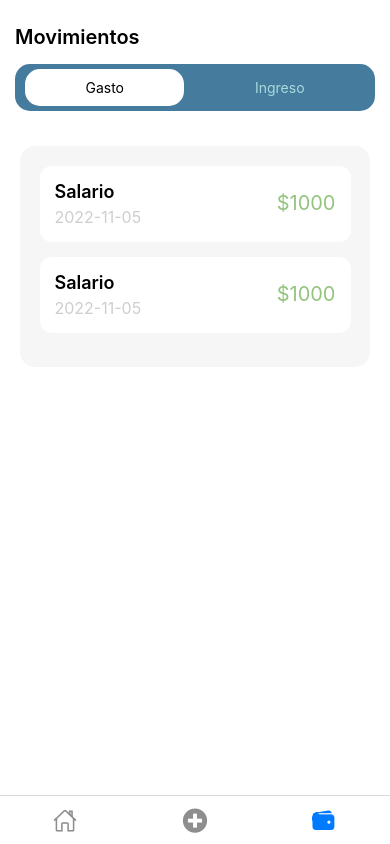
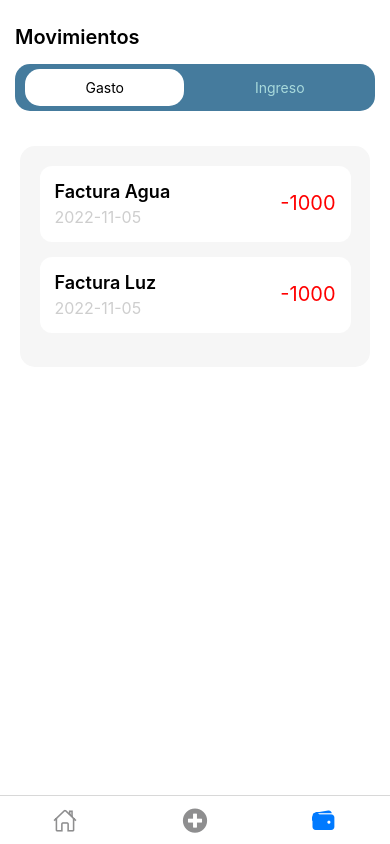
Before and after one commit to Juandurdaneta/Budget-app-react-native, a React Native app: screen /Movements in a window 390 px wide. Built offline with nearby package versions, Linux system fonts and the light colour scheme.

Commit message:
Add movements managet component

```diff
--- a/src/components/MovementGrid/index.js
+++ b/src/components/MovementGrid/index.js
@@ -2,18 +2,29 @@ import React from "react";
 import { Text, View, StyleSheet } from "react-native";
 
 
-const MovementGrid = ({movement}) =>{
+const MovementGrid = ({movements}) =>{
         return(
-    <View style={styles.container}>
+            <View>
+            {
+
+            movements.map((movement, index) =>(
+                <View style={styles.container} key={index}>
                 <View>
                     <Text style={styles.noteText}>{movement.note}</Text>
                     <Text style={styles.dateText}>{movement.date}</Text>
                 </View>
                 <View>
-            <Text style={styles.amountText}>${movement.amount}</Text>
+                    {
+                    movement.amount > 0 ? <Text style={[styles.amountText, styles.incomeText]}>{movement.amount}</Text> : <Text style={[styles.amountText, styles.expenseText]}>{movement.amount}</Text>
+                    }
                 </View>
             </View>
+            ))
+        }
+        </View>
         )
+
+
     }
 
 
@@ -38,6 +49,11 @@ const styles = StyleSheet.create({
     amountText: {
         fontSize: 20,
         marginTop: 10,
+    },
+    expenseText: {
+        color: 'red'
+    },
+    incomeText : {
         color: '#93c47d'
     }
 })
--- /dev/null
+++ b/src/components/MovementsManager/index.js
@@ -0,0 +1,25 @@
+import React from "react";
+import MovementGrid from "../MovementGrid";
+import { movements } from "../../utils/MovementsInfo"
+import { Text, View, StyleSheet } from "react-native";
+
+
+const MovementManager = ({isExpense}) =>{
+
+    const income = movements.filter(movement => movement.amount > 0)
+    const expenses = movements.filter(movement => movement.amount < 0)
+
+    return(
+        <View>
+    {
+        isExpense ?
+        <MovementGrid movements={expenses} />
+        :
+        <MovementGrid movements={income} />
+    }
+        </View>
+    )
+
+}
+
+export default MovementManager;
--- a/src/pages/Movements.js
+++ b/src/pages/Movements.js
@@ -1,7 +1,7 @@
 import React, { useState } from "react";
 import { Text, ScrollView, View, StyleSheet, SafeAreaView } from "react-native";
-import { movements } from "../utils/MovementsInfo";
 import MovementGrid from "../components/MovementGrid";
+import MovementManager from "../components/MovementsManager";
 
 const Movements = () =>{
 
@@ -41,11 +41,7 @@ const Movements = () =>{
 
 
         <View style={styles.movementsContainer}>
-             {
-                movements.map((movement, index)=>(
-                    <MovementGrid movement={movement} key={index} />
-                ))
-             }
+             <MovementManager isExpense={selected}/>
         </View>
 
 
--- a/src/utils/MovementsInfo.js
+++ b/src/utils/MovementsInfo.js
@@ -7,5 +7,13 @@ export const movements = [{
     "note": "Salario",
     "date": '2022-11-05'
 },
-
+,{
+    "amount": -1000,
+    "note": "Factura Agua",
+    "date": '2022-11-05'
+},,{
+    "amount": -1000,
+    "note": "Factura Luz",
+    "date": '2022-11-05'
+},
 ]
```
Lines whose indentation alone changed are shown as unchanged.
